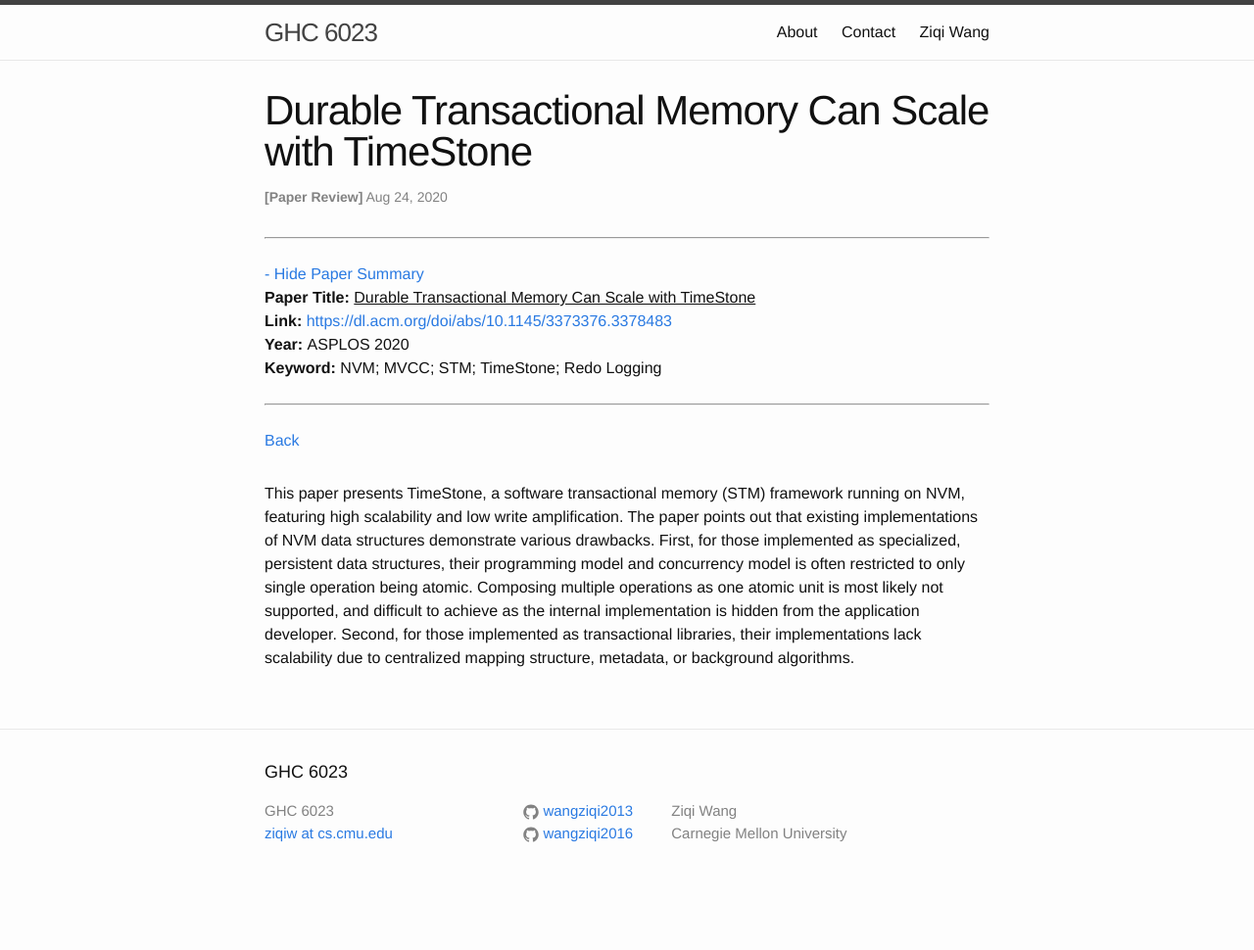
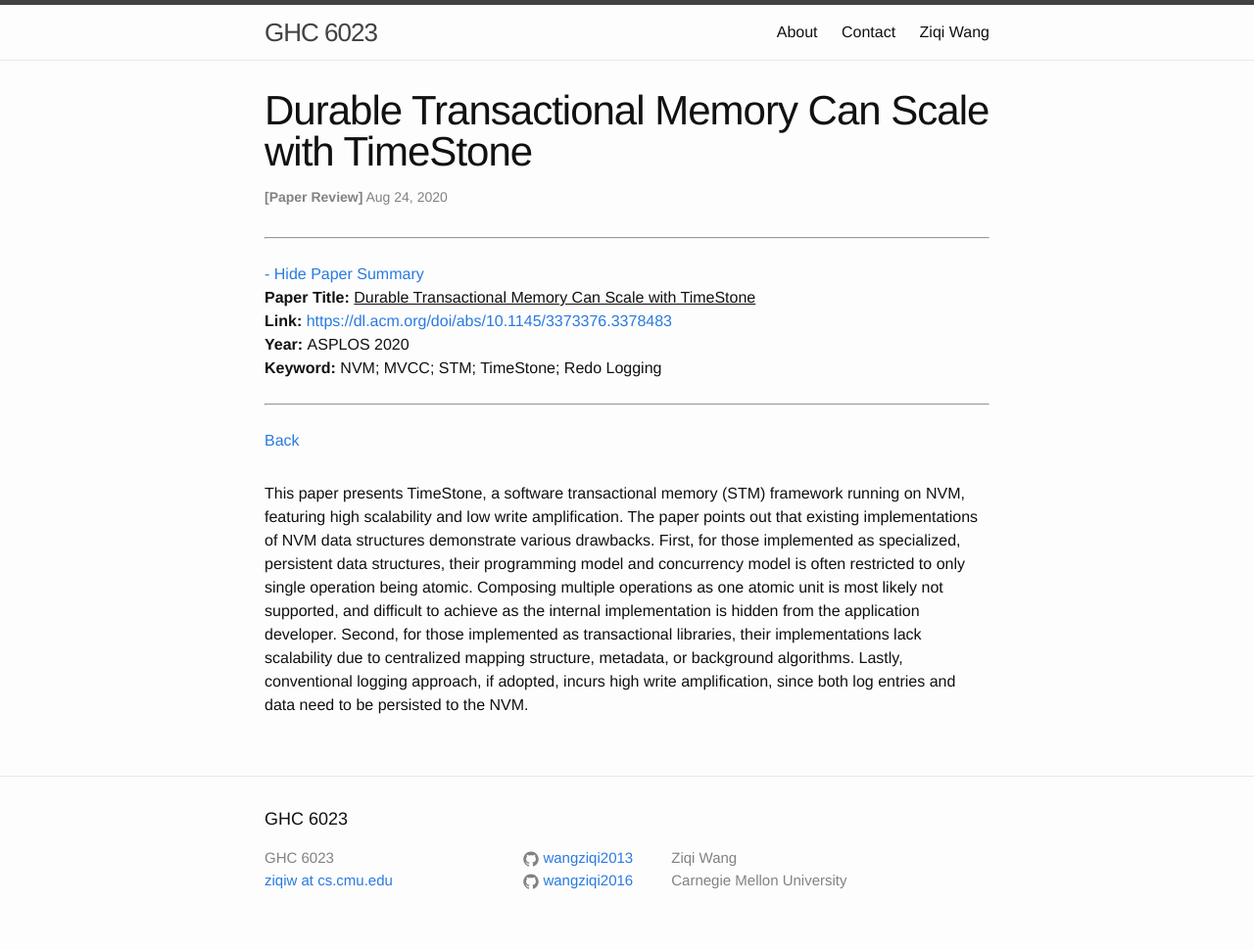
Before and after one commit to wangziqi2013/wangziqi2013.github.io, a Jekyll site: the page built from _posts/2020-08-24-timestone.markdown, in a window 1280 px wide. Shown: the whole page at 98% size. Built offline with Jekyll 4.4.1, drawn with Linux system fonts in a browser that asks for light colours; before the commit the page ends 922 px from its top, so only the background shows below that.

Commit message:
Adding third reason

```diff
--- a/_posts/2020-08-24-timestone.markdown
+++ b/_posts/2020-08-24-timestone.markdown
@@ -21,3 +21,5 @@ is often restricted to only single operation being atomic. Composing multiple op
 likely not supported, and difficult to achieve as the internal implementation is hidden from the application developer.
 Second, for those implemented as transactional libraries, their implementations lack scalability due to centralized
 mapping structure, metadata, or background algorithms.
+Lastly, conventional logging approach, if adopted, incurs high write amplification, since both log entries and data
+need to be persisted to the NVM.
```
